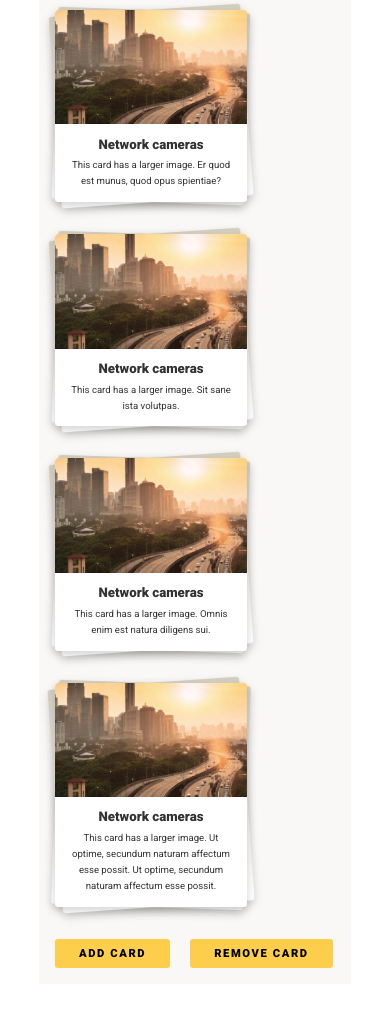
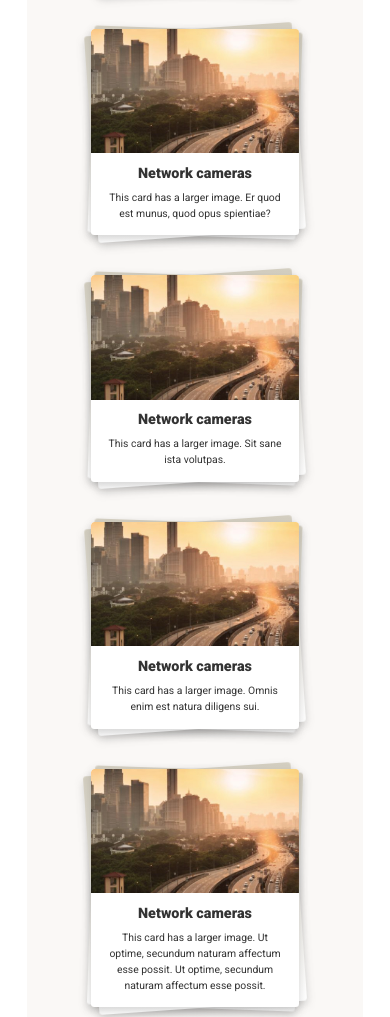
Before and after one commit to jonathanquist/axis, a plain HTML site: page index.html in a window 390 px wide. Shown: the part 775-1792 px from the top of the page. Drawn offline with Linux system fonts and the light colour scheme.

Commit message:
Updated CSS
Breakpoint, Responsive behavior, hover, BEM

```diff
--- a/incl/global.js
+++ b/incl/global.js
@@ -19,7 +19,7 @@ for(let i = 0; i<arr.length; i++) {
 }
 
 function createCard(n) {
-	const card = '<a src="#" class="link"><div class="card"><img class="card-top" src="img/card.jpg" alt="Card top"> <div class="card-text"> <h1>'+arr[n].title+'</h1> <p>'+arr[n].text+'</p> </div> </div><div class="card-back-1"> </div><div class="card-back-2"> </div></a>';
+	const card = '<a href="#" class="link"><div class="card corner-radius shadow animate"><img class="card-head" src="img/card.jpg" alt="Card top"> <div class="card-text"> <h1>'+arr[n].title+'</h1> <p>'+arr[n].text+'</p> </div> </div><div class="card-back back-1 corner-radius shadow animate"> </div><div class="card-back back-2 corner-radius shadow animate"> </div></a>';
 	const tempWrapper = document.createElement('div');
 	tempWrapper.innerHTML = card;
 	cardDeck.appendChild(tempWrapper.firstChild);
--- a/incl/style.css
+++ b/incl/style.css
@@ -7,110 +7,243 @@ Author: Jonathan Quist
 @import url('https://fonts.googleapis.com/css?family=Roboto:400,900');
 
 body {
-	width:100%;
+	width: 100%;
 	margin: 0;
 	font-family: 'Roboto', 'Calibri', 'Verdana', sans-serif;
 	color: #333;
-	line-height:1rem;
+	line-height: 1rem;
 }
 
 #container {
-	width:80%;
+	width: 100%;
 	margin: 5rem auto;
 }
 
 #container #main {
-	width:100%;
-	max-width:1400px;
-	background-color: #FAF8F6;
-	margin: 5rem auto;
+    width: 975px;
+	margin: auto;
+    padding: 1rem 2rem 1rem 2rem;
+    box-sizing: border-box;
+    background-color: #FAF8F6;
 }
 
 #container #main #deck {
-	width:100%;
-	display:flex;
-	flex-wrap:wrap;
-	flex-direction:row;
-
-
+	display: flex;
+	flex-wrap: wrap;
+	flex-direction: row;
+    width:100%;
 }
 
 #container #main #deck .link  {
-	display:flex;
-	flex:1;
-	min-width: 12rem;
+    position: relative;
+	display: flex;
+	flex: 1;
+    min-width: 12rem;
 	max-width: 12rem;
-	margin:1rem;
-	text-align:center;
-	position:relative;
-
+	margin: 1.1rem;
+    color: #333;
+    text-decoration: none;
+    text-align: center;
 }
 
 #container #main #deck .link .card  {
-	min-width: 12rem;
-	max-width: 12rem;
-	height:100%;
-	border-radius: 0.2rem;
 	overflow: hidden;
 	background-color: #FFF;
-	position:relative;
-	filter: drop-shadow(0px 4px 4px #3333);
-	z-index:3;
+	z-index: 3;
 }
 
-#container #main #deck .link .card img.card-top {
-	width:100%;
+#container #main #deck .link .card img.card-head {
+	width: 100%;
 }
 
 #container #main #deck .link .card .card-text {
-	padding:0.2rem 1rem ;
+	padding: 0.2rem 1rem ;
 }
 
 #container #main #deck .link .card .card-text h1 {
 	margin-block-end: 0.3rem;
-    font-size: 0.83em;
+    font-size: 0.83rem;
     font-weight: 900;
 }
 
 #container #main #deck .link .card .card-text p {
 	margin-block-start: 0.3rem;
-	font-size:0.6rem;
+	font-size: 0.6rem;
 }
 
-#container #main #deck .link .card-back-1  {
-	position:absolute;
-	height:100%;
-	width:100%;
+#container #main #deck .link .card-back  {
+	position: absolute;
+	height: 100%;
+	width: 100%;
 	background: linear-gradient(#D3CEC0, #fff);
-	border-radius: 0.2rem;
-	transform: rotate(-4deg);
-	filter: drop-shadow(0px 4px 4px #3333);
-	z-index:2;
 }
 
-#container #main #deck .link .card-back-2  {
-	position:absolute;
-	height:100%;
-	width:100%;
-	background: linear-gradient(#D3CEC0, #fff);
-	border-radius: 0.2rem;
+#container #main #deck .link .back-1  {
+    transform: rotate(-4deg);
+	z-index: 2;
+}
+
+#container #main #deck .link .back-2  {
 	transform: rotate(2deg);
-	filter: drop-shadow(0px 4px 4px #3333);
-	z-index:1;
+	z-index: 1;
+}
+
+#container #main #deck .link:hover .card,
+#container #main #deck .link:hover .card-back {
+    transform: scale(1.05);
+}
+
+#container #main #deck .link:hover .card-back {
+    transform: rotate(0deg);
 }
 
 button.action {
-		background-color: #FDCE4B;
-		border:0px;
-		border-radius: 0.2rem;
-		margin:1rem 0rem 1rem 1rem;
-		padding:0.5rem 1.5rem;
-		font-family : inherit;
-		font-size:0.7rem;
-		font-weight:900;
-		letter-spacing: 0.1rem;
+	background-color: #FDCE4B;
+	border: 0px;
+	margin: 2rem 0rem 1rem 1rem;
+	padding: 0.5rem 1.5rem;
+	font-family: inherit;
+	font-size: 0.7rem;
+	font-weight: 900;
+	letter-spacing: 0.1rem;
 }
 
 button.action:hover {
-		background-color: #ECBD3A;
+	background-color: #a88219;
 }
+
+.corner-radius {
+    border-radius: 0.2rem;
+}
+
+.shadow {
+    filter: drop-shadow(0px 4px 4px #3333);
+}
+
+.animate {
+    transition-property: transform;
+    transition-duration: 0.5s;
+}
+
+
+/*-----Screen adjustments MONITOR 1440+ -----*/
+
+@media (min-width: 1440px) {
+
+    #container #main {
+        width: 1400px;
+        padding:1rem 3.7rem 1rem 3.8rem;
+    }
+
+    #container #main #deck .link{
+        min-width: 13rem;
+        max-width: 13rem;
+    }
+
+    #container #main #deck .link  {
+        margin: 1.5rem;
+    }
+
+    #container #main #deck .link .card .card-text h1 {
+        margin-block-end: 0.5rem;
+        font-size: 0.9rem;
+        font-weight: 900;
+    }
+
+    #container #main #deck .link .card .card-text p {
+        margin-block-start: 0.5rem;
+        font-size: 0.65rem;
+    }
+
+}
+
+
+/*-----Screen adjustments TABLET 991- -----*/
+
+@media (max-width: 991px) {
+
+    #container {
+        width: 80%;
+        margin-top: 2rem;
+    }
+
+    #container #main {
+        width: 550px;
+    }
+
+    #container #main #deck .link  {
+        margin: 1.5rem;
+    }
+
+}
+
+
+/*-----Screen adjustments MOBILE LANDSCAPE 767- -----*/
+
+@media (max-width: 767px) {
+
+    #container {
+        width: 90%;
+        margin-top: 1rem;
+    }
+
+    #container #main {
+        width: 90%;
+    }
+
+    #container #main #deck {
+        justify-content: center;
+    }
+
+    #container #main #deck .link{
+        min-width: 13rem;
+        max-width: 13rem;
+        margin: 1rem 2rem 1.5rem 2rem;;
+    }
+
+    #container #main #deck .link .card .card-text h1 {
+        margin-block-end: 0.5rem;
+        font-size: 0.9rem;
+        font-weight: 900;
+    }
+
+    #container #main #deck .link .card .card-text p {
+        margin-block-start: 0.5rem;
+        font-size: 0.65rem;
+    }
+
+    button.action {
+        margin: 1rem auto;
+        padding: 1rem 1.9rem;
+        font-size: 0.9rem;
+        font-weight: 900;
+    }
+
+    button.action:last-child {
+       float:right;
+    }
+
+}
+
+
+/*-----Screen adjustments MOBILE PORTRAIT 478- -----*/
+
+@media (max-width: 478px) {
+
+    #container #main {
+        width: min-content;
+    }
+
+    button.action {
+        display:block;
+        margin: 1rem auto;
+        width:75%;
+        font-size: 0.9rem;
+        font-weight: 900;
+    }
+
+    button.action:last-child {
+        float:none;
+     }
+
+}
--- a/index.html
+++ b/index.html
@@ -1,5 +1,6 @@
 <html>
 	<head>
+        <meta content="width=device-width, initial-scale=1" name="viewport" />
 		<script src="incl/global.js" defer></script>
 		<link rel="stylesheet" href="incl/style.css" />
 		<title>Axis Assignment - Frontend Developer - Jonathan Quist</title>
@@ -8,8 +9,8 @@
 		<div id="container">
 			<div id="main">
 				<div id="deck"> </div>
-				<button id="add" class="action">ADD CARD</button>
-				<button id="remove" class="action">REMOVE CARD</button>
+				<button id="add" class="action corner-radius">ADD CARD</button>
+				<button id="remove" class="action corner-radius">REMOVE CARD</button>
 			</div>
 		</div>
 	</body>
```
